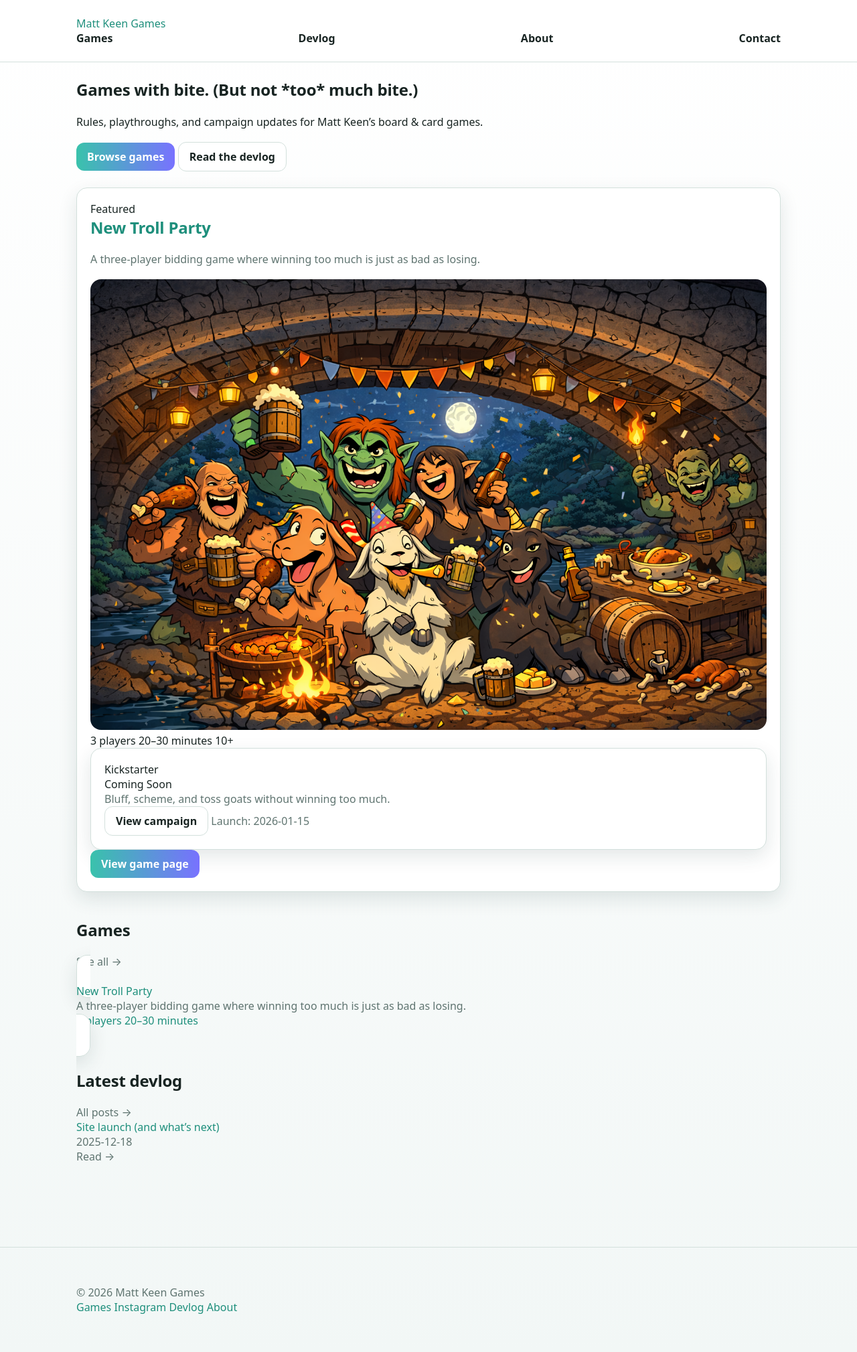
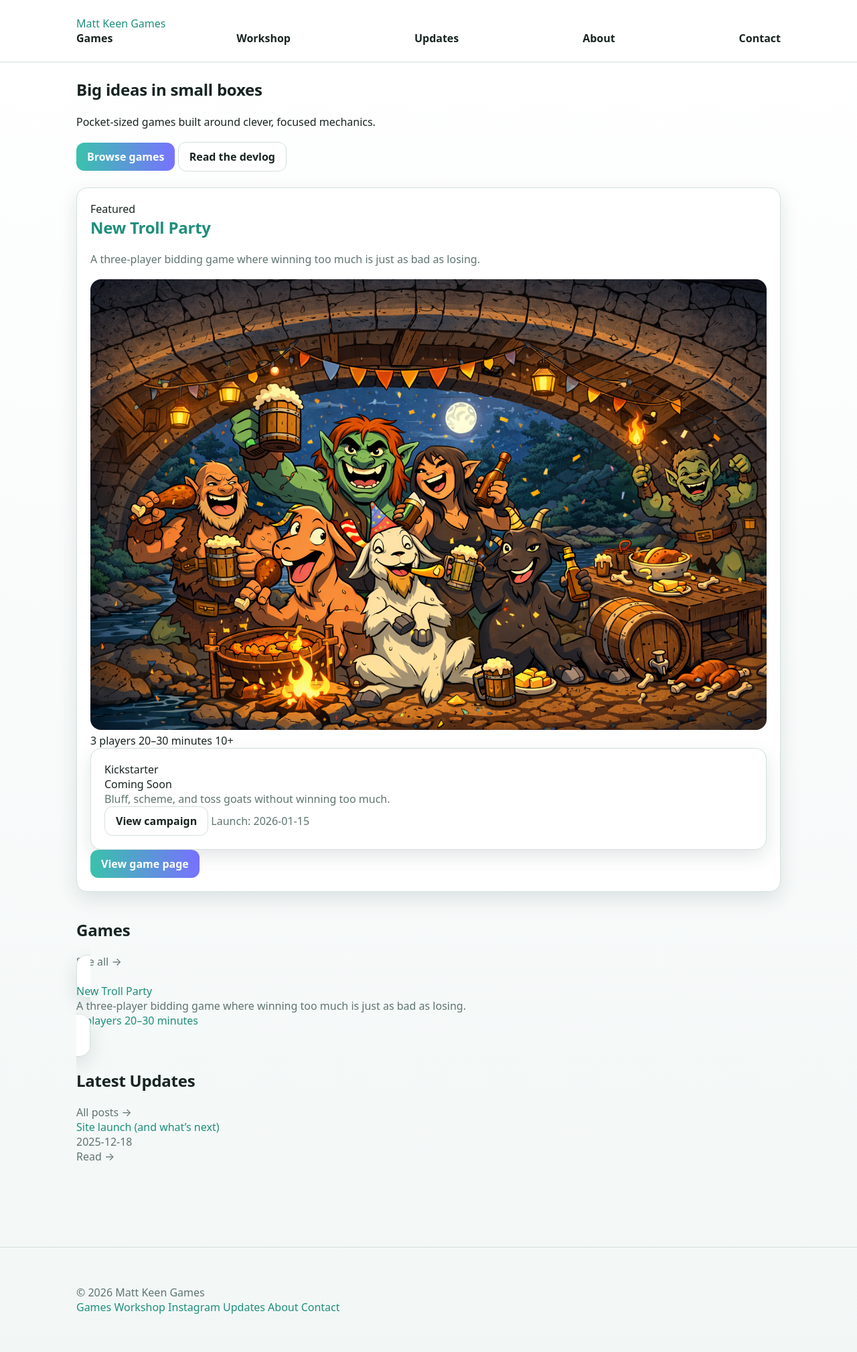
Before and after one commit to mlkeen/mattkeengames, a Flask app: page / in a window 1280 px wide. Shown: the whole page at 67% size. Run offline with Flask 3, Linux system fonts and the light colour scheme.

Commit message:
adjustments

```diff
--- a/app.py
+++ b/app.py
@@ -8,6 +8,7 @@ import markdown as md
 BASE_DIR = pathlib.Path(__file__).resolve().parent
 CONTENT_DIR = BASE_DIR / "content"
 GAMES_DIR = CONTENT_DIR / "games"
+WORKSHOP_DIR = CONTENT_DIR / "workshop"
 BLOG_DIR = CONTENT_DIR / "blog"
 PAGES_DIR = CONTENT_DIR / "pages"
 
--- a/content/blog/site-launch.md
+++ b/content/blog/site-launch.md
@@ -5,9 +5,9 @@ date: 2025-12-18
 
 Welcome to **Matt Keen Games**.
 
-This devlog is where I’ll post:
+This update section is where I’ll post:
 - rules clarifications,
 - design notes,
-- and campaign updates you can actually *reuse* on Kickstarter.
+- and campaign updates.
 
 Next up: the first public rules release for **New Troll Party**.
--- a/content/games/new-troll-party.yml
+++ b/content/games/new-troll-party.yml
@@ -8,13 +8,13 @@ status: coming_soon
 featured: true
 
 description: >
-  In New Troll Party, each round everyone secretly bids at the table.
+  In New Troll Party, each round everyone secretly bids in three "scuffles".
   Win the middle bid to take the scuffle — or deliberately go high or low
   to steal goats and shift the balance.
   After twelve scuffles, the troll who ends up in the middle wins.
 
 how_it_plays:
-  - Everyone secretly plays one card each round.
+  - Everyone secretly places bids each round.
   - The middle card wins the scuffle.
   - The highest or lowest card manipulates goats instead.
   - You must win some scuffles, but not too many.
@@ -26,7 +26,7 @@ hero_image: /static/images/games/new-troll-party/under_bridge.png
 
 rules:
   pdf: /static/downloads/new-troll-party-rules-v0.3.pdf
-  online: false
+  online: true
 
 videos:
   - type: youtube
--- a/static/css/site.css
+++ b/static/css/site.css
@@ -196,7 +196,7 @@ nav a:hover{
 .btn.primary{
   background:var(--grad-primary);
   border:none;
-  color:#fff;
+  color:var(--panel);
 }
 
 /* ============================================================
@@ -244,7 +244,7 @@ ul.prose li{
   border-radius:12px;
   border:none;
   background:var(--grad-primary);
-  color:#fff;
+  color:var(--panel);
   font-weight:600;
   cursor:pointer;
 }
--- a/templates/games/detail.html
+++ b/templates/games/detail.html
@@ -94,8 +94,6 @@
   </div>
 </section>
 
-
-
 <section class="section">
   {% include "components/newsletter_signup.html" %}
 </section>
--- a/templates/home.html
+++ b/templates/home.html
@@ -4,8 +4,8 @@
 {% block content %}
 <section class="hero">
   <div class="hero-text">
-    <h1>Games with bite. (But not *too* much bite.)</h1>
-    <p class="lede">Rules, playthroughs, and campaign updates for Matt Keen’s board & card games.</p>
+    <h1>Big ideas in small boxes</h1>
+    <p class="lede">Pocket-sized games built around clever, focused mechanics.</p>
     <div class="cta-row">
       <a class="btn primary" href="{{ url_for('games_index') }}">Browse games</a>
       <a class="btn" href="{{ url_for('blog_index') }}">Read the devlog</a>
@@ -64,7 +64,7 @@
 
 <section class="section">
   <div class="section-head">
-    <h2>Latest devlog</h2>
+    <h2>Latest Updates</h2>
     <a class="muted" href="{{ url_for('blog_index') }}">All posts →</a>
   </div>
   {% if posts %}
--- a/templates/partials/footer.html
+++ b/templates/partials/footer.html
@@ -3,9 +3,11 @@
     <div>© {{ now_year }} {{ site_name }}</div>
     <div class="footer-links">
       <a href="{{ url_for('games_index') }}">Games</a>
+      <a href="{{ url_for('workshop_index') }}">Workshop</a>
       <a href="https://instagram.com/MattKeenGames" target="_blank" rel="noreferrer">Instagram</a>
-      <a href="{{ url_for('blog_index') }}">Devlog</a>
+      <a href="{{ url_for('blog_index') }}">Updates</a>
       <a href="{{ url_for('about') }}">About</a>
+      <a href="mailto:mlstockton@gmail.com">Contact</a>
     </div>
   </div>
 </footer>
--- a/templates/partials/nav.html
+++ b/templates/partials/nav.html
@@ -3,9 +3,10 @@
     <a class="brand" href="{{ url_for('home') }}">{{ site_name }}</a>
     <nav class="nav">
       <a href="{{ url_for('games_index') }}">Games</a>
-      <a href="{{ url_for('blog_index') }}">Devlog</a>
+      <a href="{{ url_for('workshop_index') }}">Workshop</a>
+      <a href="{{ url_for('blog_index') }}">Updates</a>
       <a href="{{ url_for('about') }}">About</a>
-      <a href="mailto:hello@mattkeengames.com">Contact</a>
+      <a href="mailto:mlstockton@gmail.com">Contact</a>
     </nav>
   </div>
 </header>
```
Also changed, not shown: content/pages/about.md (+1 -1 lines).
